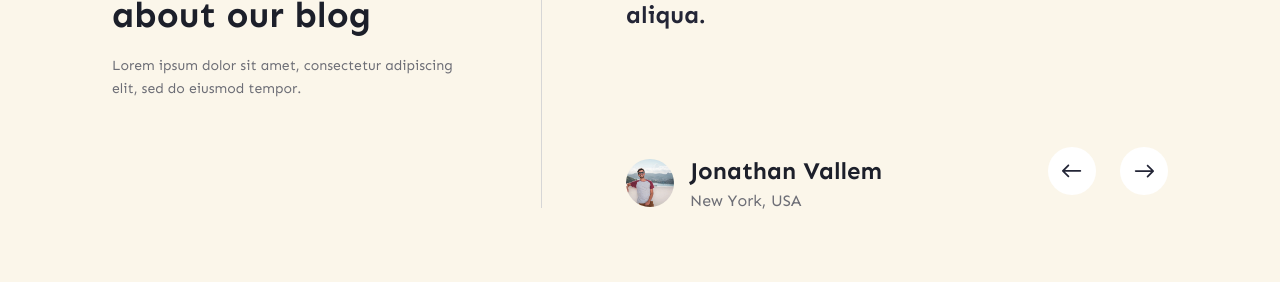
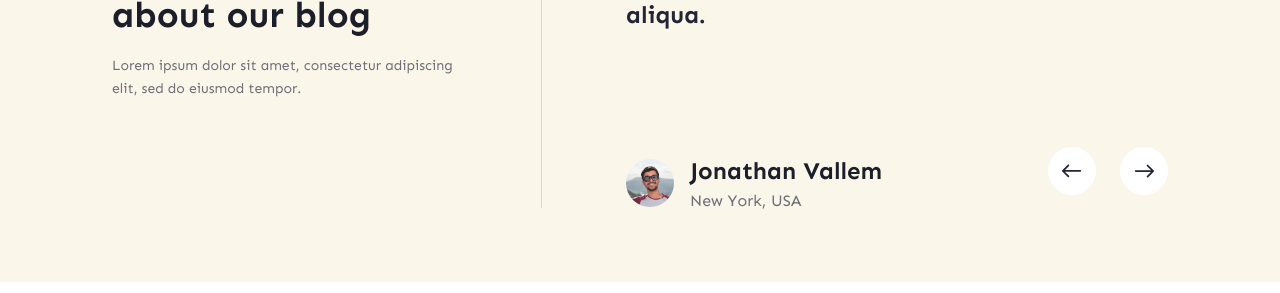
Before and after one commit to Ru5Kasper/Finsweet-Home, a website: page index.html in a window 1280 px wide. Shown: the part 6060-6353 px from the top of the page. Drawn offline with Linux system fonts and the light colour scheme; files that its build step writes are made by us from their sources.

Commit message:
some fixes

```diff
--- a/src/css/layout.css
+++ b/src/css/layout.css
@@ -775,8 +775,8 @@ section {
   width: 100%;
   height: 100%;
   object-fit: cover;
-  /* Убираем transform: scale - он вызывает проблемы при зуме */
-  object-position: center 30%; /* Настраиваем кадрирование */
+  transform: scale(2.5);
+  object-position: -3.5px 8px; /* Настраиваем кадрирование */
 }
 
 
```
Also changed, not shown: icons/Black-sun.svg (added).
